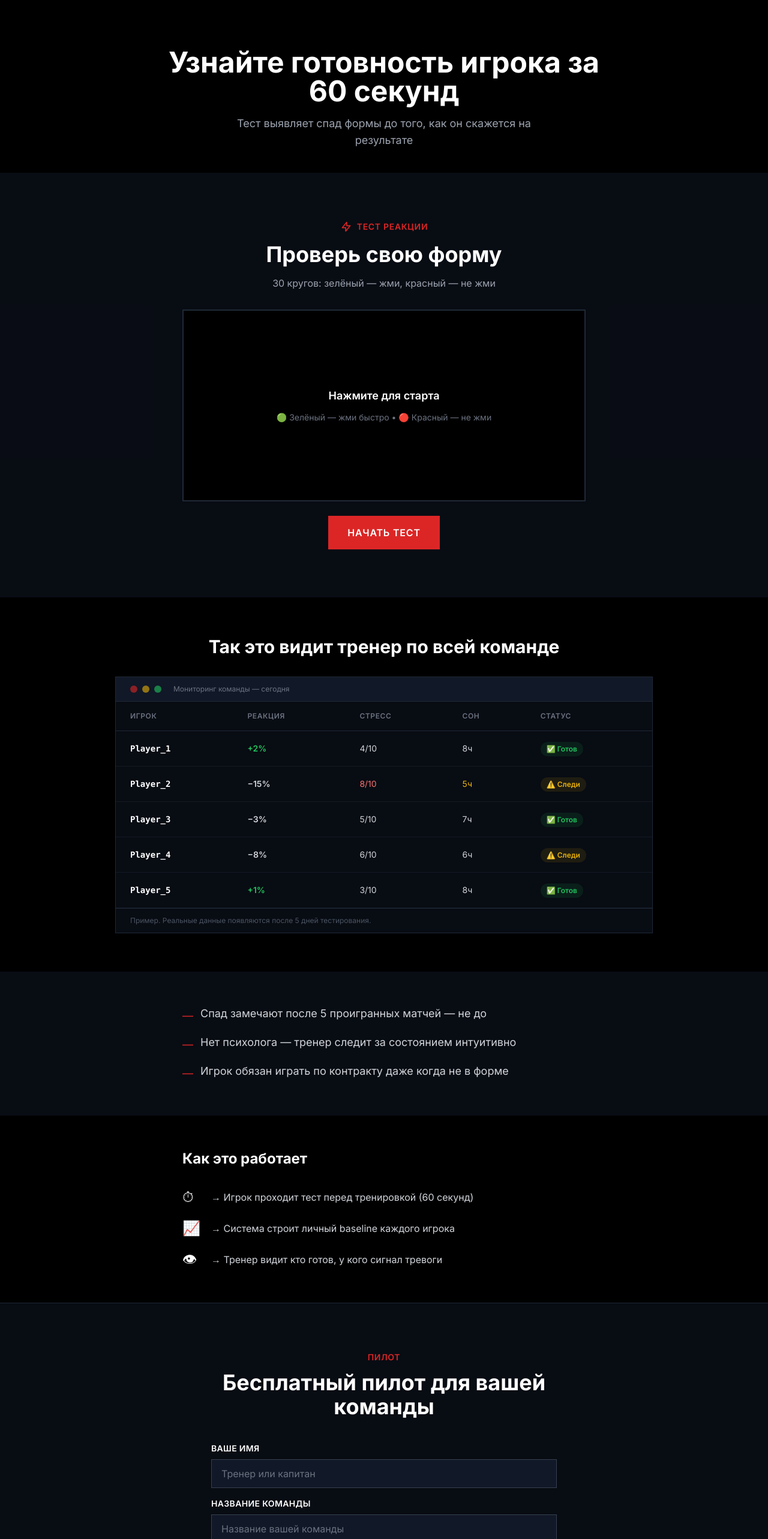
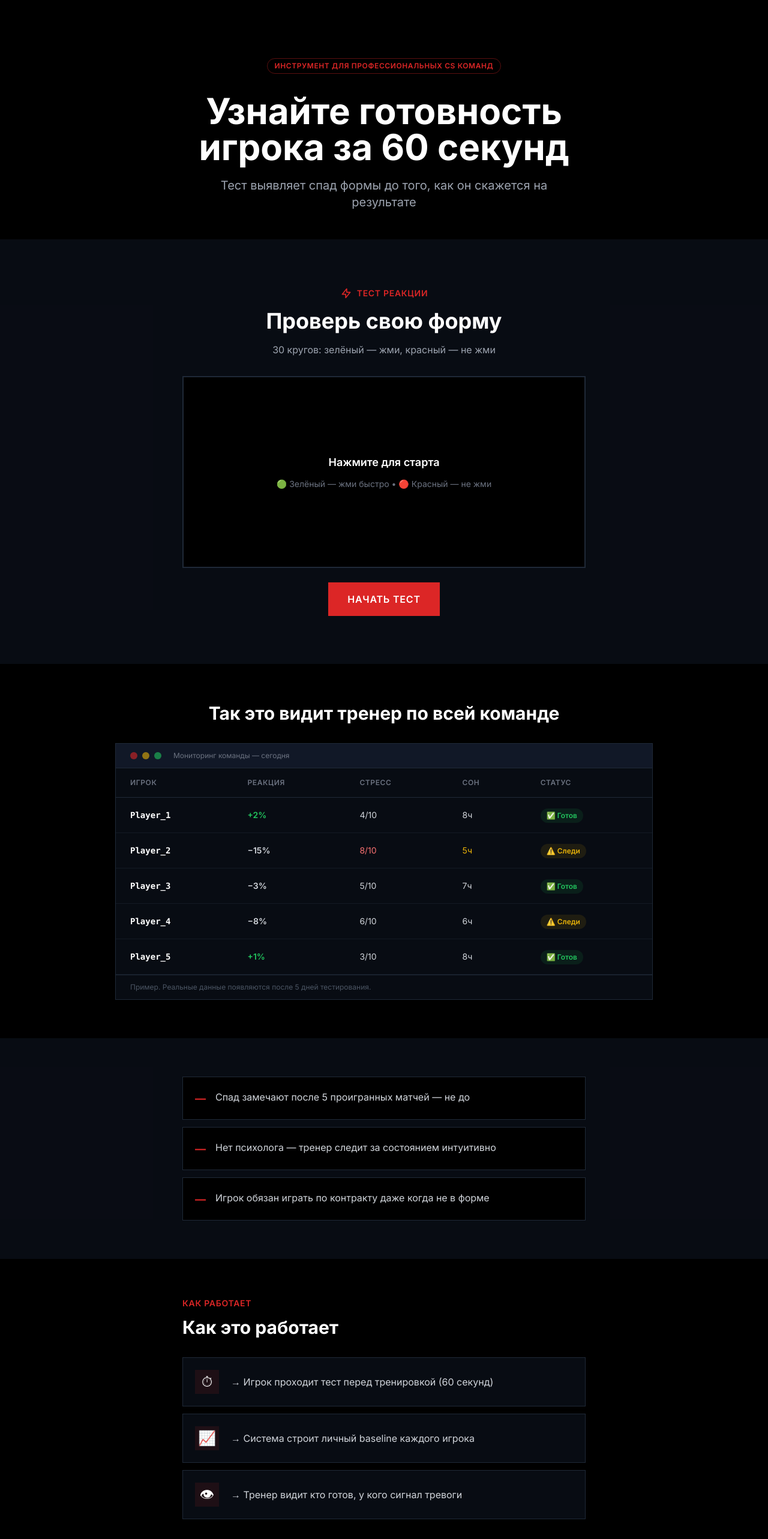
Before and after one commit to alurosee-source/LabIntent, a Next.js app: page / in a window 1280 px wide. Shown: the top 2566 px of the page at 60% size. Built offline with nearby package versions, Linux system fonts and the light colour scheme.

Commit message:
Restore visual design: badge, cards with borders, section labels

```diff
--- a/components/sections/hero-coach.tsx
+++ b/components/sections/hero-coach.tsx
@@ -1,11 +1,14 @@
 export function HeroCoach() {
   return (
-    <section className="pt-20 pb-10 px-4 bg-black">
+    <section className="pt-24 pb-12 px-4 bg-black">
       <div className="max-w-3xl mx-auto text-center">
-        <h1 className="text-4xl md:text-5xl font-bold leading-tight mb-4">
+        <div className="inline-flex items-center gap-2 px-3 py-1 rounded-full border border-red-600/40 text-red-600 text-xs font-semibold uppercase tracking-wider mb-8">
+          Инструмент для профессиональных CS команд
+        </div>
+        <h1 className="text-4xl md:text-6xl font-bold leading-tight mb-5">
           Узнайте готовность игрока за 60 секунд
         </h1>
-        <p className="text-lg text-gray-400 max-w-xl mx-auto">
+        <p className="text-lg md:text-xl text-gray-400 max-w-xl mx-auto">
           Тест выявляет спад формы до того, как он скажется на результате
         </p>
       </div>
--- a/components/sections/how-works-coach.tsx
+++ b/components/sections/how-works-coach.tsx
@@ -6,13 +6,21 @@ export function HowWorksCoach() {
   ];
 
   return (
-    <section className="py-14 px-4 bg-black">
+    <section className="py-16 px-4 bg-black">
       <div className="max-w-2xl mx-auto">
-        <h3 className="text-2xl font-bold mb-8">Как это работает</h3>
-        <div className="space-y-5">
+        <h2 className="text-sm font-semibold uppercase tracking-wider text-red-600 mb-3">
+          Как работает
+        </h2>
+        <h3 className="text-2xl md:text-3xl font-bold mb-8">Как это работает</h3>
+        <div className="space-y-3">
           {steps.map((s, i) => (
-            <div key={i} className="flex items-center gap-4">
-              <span className="text-2xl w-8 flex-shrink-0">{s.icon}</span>
+            <div
+              key={i}
+              className="flex items-center gap-5 p-5 rounded-lg bg-gray-900/50 border border-gray-800 hover:border-red-600/30 transition-colors"
+            >
+              <span className="text-2xl flex-shrink-0 w-10 h-10 rounded-lg bg-red-600/10 flex items-center justify-center">
+                {s.icon}
+              </span>
               <span className="text-gray-300">→ {s.text}</span>
             </div>
           ))}
--- a/components/sections/problem-coach.tsx
+++ b/components/sections/problem-coach.tsx
@@ -6,16 +6,17 @@ export function ProblemCoach() {
   ];
 
   return (
-    <section className="py-14 px-4 bg-gray-900/50">
-      <div className="max-w-2xl mx-auto">
-        <ul className="space-y-4">
-          {lines.map((line, i) => (
-            <li key={i} className="flex items-start gap-3 text-gray-300 text-lg">
-              <span className="text-red-600 mt-1 flex-shrink-0">—</span>
-              <span>{line}</span>
-            </li>
-          ))}
-        </ul>
+    <section className="py-16 px-4 bg-gray-900/50">
+      <div className="max-w-2xl mx-auto space-y-3">
+        {lines.map((line, i) => (
+          <div
+            key={i}
+            className="flex items-start gap-4 p-5 rounded-lg bg-black border border-gray-800"
+          >
+            <span className="text-red-600 font-bold text-lg flex-shrink-0 mt-0.5">—</span>
+            <span className="text-gray-300 text-base leading-relaxed">{line}</span>
+          </div>
+        ))}
       </div>
     </section>
   );
```
